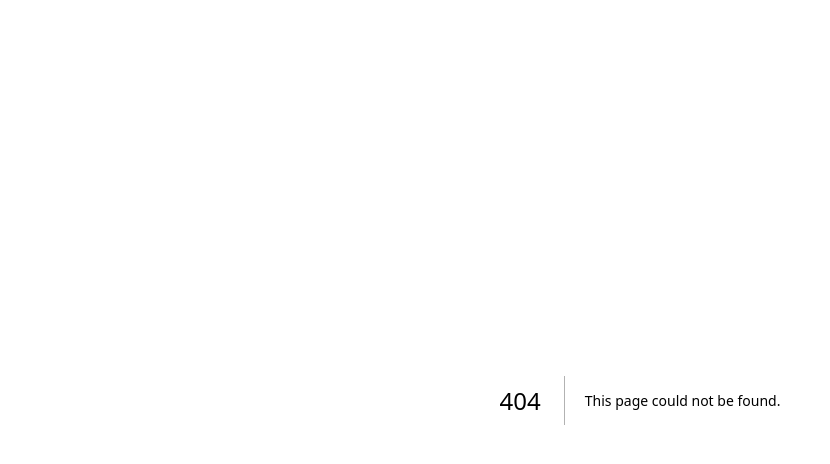
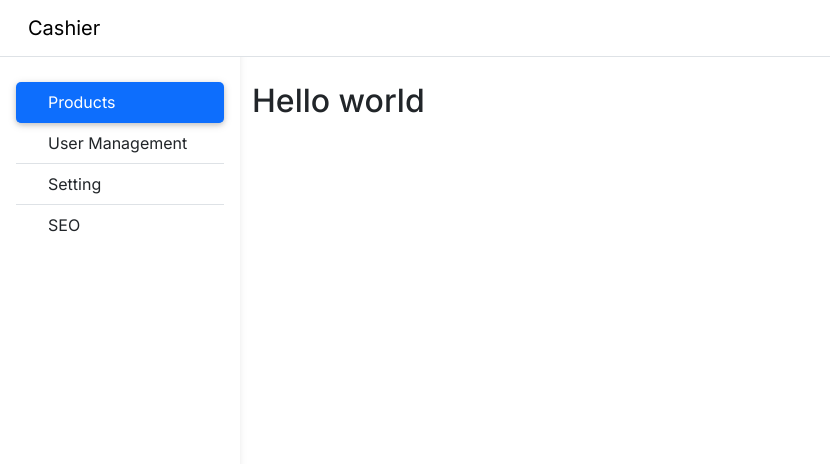
Before and after one commit to RNekoCloud/cashier, a Next.js app: page /products in a window 1280 px wide. Before the commit this address had no page. Shown: the top 464 px of the page, without its empty margins (0-830 px from the left). Built offline with nearby package versions, Linux system fonts and the light colour scheme.

Commit message:
feat: Improve components UI

```diff
--- /dev/null
+++ b/app/products/page.js
@@ -0,0 +1,16 @@
+import Sidebar from "@/components/Sidebar";
+import { Container } from "react-bootstrap";
+
+
+export default function Products() {
+  return (
+    <>
+      <Sidebar />
+      <main style={{marginTop: '58px'}}>
+        <Container className="pt-4">
+          <h2>Hello world</h2>
+        </Container>
+      </main>
+    </>
+  )
+}
--- a/components/Sidebar.js
+++ b/components/Sidebar.js
@@ -1,10 +1,10 @@
 "use client";
 
 import  Link  from "next/link";
-import { useRouter } from "next/navigation";
+import { usePathname } from "next/navigation";
 
 export default function Sidebar() {
-    const router = useRouter();
+    const router = usePathname();
 
     return (
         <header>
@@ -12,13 +12,17 @@ export default function Sidebar() {
                 <div className="position-sticky">
                     <div className="list-group list-group-flush mx-3 mt-4">
                         <Link
-                        href="/"
-                        className={"list-group-item list-group-item-action py-2 ripple me-3"}
+                        href="/products"
+                        className={`list-group-item list-group-item-action py-2 ripple me-3
+                          ${router === "/products"
+                          ? "active" : ""
+                          }
+                          `}
                         aria-current="true"
                         >
-                        <i className="fas fa-chart-pie fa-fw me-3 "></i><span>Product</span>
+                        <i className="fas fa-chart-pie fa-fw me-3 "></i><span>Products</span>
                         </Link>
-                        <Link href="/" className="list-group-item list-group-item-action py-2 ripple">
+                        <Link href="/" className="list-group-item   list-group-item-action py-2 ripple">
                         <i className="fas fa-chart-area fa-fw me-3"></i><span>User Management</span>
                         </Link>
                         <a href="#" className="list-group-item list-group-item-action py-2 ripple"
```
